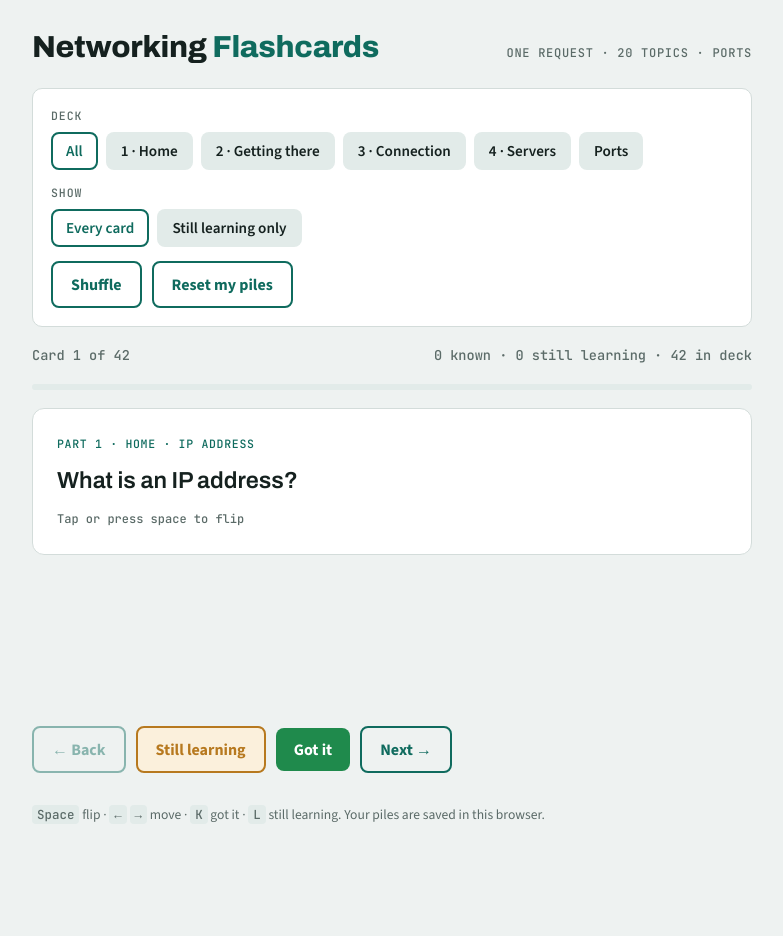
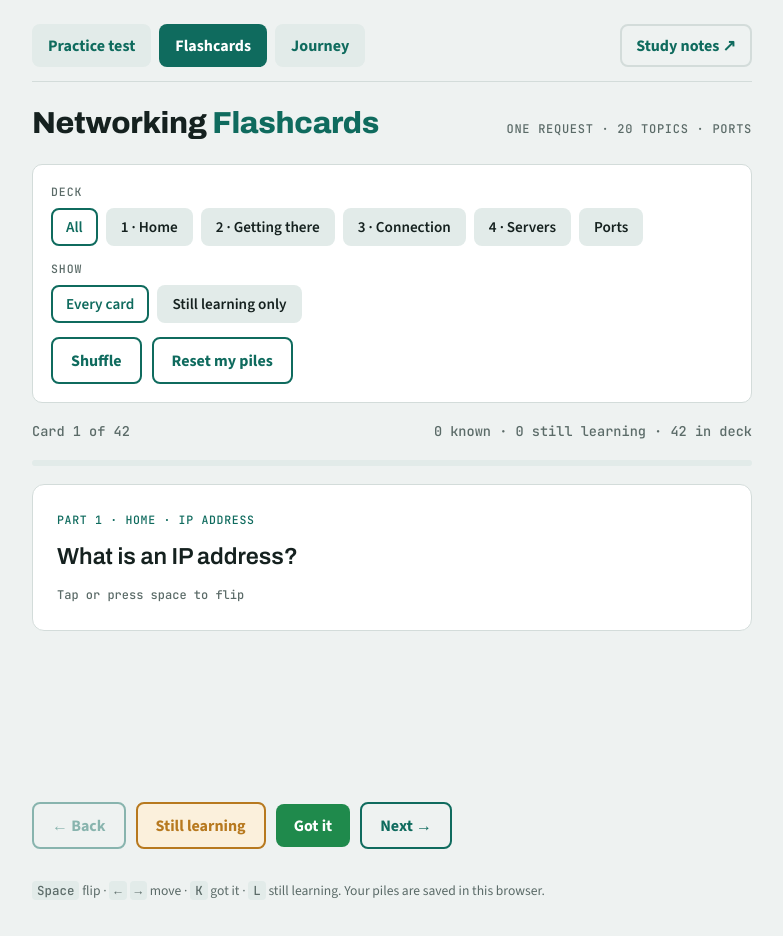
Before and after one commit to jatuatasi/networking-bench, a plain HTML site: page flashcards.html in a window 1280 px wide. Shown: the whole page, without its empty margins (248-1031 px from the left). Before the commit the page ends 886 px from the top, so only its background shows below. Drawn offline with nearby package versions, Linux system fonts and the light colour scheme.

Commit message:
Add files via upload

```diff
--- a/flashcards.html
+++ b/flashcards.html
@@ -1,4 +1,11 @@
-<!doctype html><html><head><meta charset=utf8><meta name=viewport content="width=device-width,initial-scale=1,viewport-fit=cover"><style>:root{color-scheme:light;box-sizing:border-box;padding-top:env(safe-area-inset-top,0px);padding-bottom:env(safe-area-inset-bottom,0px)}html{scroll-padding-top:env(safe-area-inset-top,0px)}body{margin:0;padding:0;font:14px -apple-system,BlinkMacSystemFont,sans-serif;background:#fff;color:#000}img{max-width:100%}[hidden]:not([hidden=until-found i]){display:none!important}</style></head><body>
+<!doctype html><html><head><meta charset=utf8><meta name=viewport content="width=device-width,initial-scale=1,viewport-fit=cover"><style>:root{color-scheme:light;box-sizing:border-box;padding-top:env(safe-area-inset-top,0px);padding-bottom:env(safe-area-inset-bottom,0px)}html{scroll-padding-top:env(safe-area-inset-top,0px)}body{margin:0;padding:0;font:14px -apple-system,BlinkMacSystemFont,sans-serif;background:#fff;color:#000}img{max-width:100%}[hidden]:not([hidden=until-found i]){display:none!important}.topnav{display:flex;flex-wrap:wrap;gap:8px;align-items:center;padding-bottom:14px;border-bottom:1px solid var(--line)}
+.topnav a{font:700 1rem var(--f-body);color:var(--accent);text-decoration:none;padding:9px 14px;border-radius:8px;border:2px solid transparent;background:var(--chip)}
+.topnav a:hover{border-color:var(--accent)}
+.topnav a[aria-current="page"]{background:var(--accent);color:var(--accent-ink)}
+.topnav a:focus-visible{outline:3px solid var(--accent);outline-offset:2px}
+.topnav .notes{margin-left:auto;background:transparent;border-color:var(--line)}
+@media (max-width:560px){.topnav .notes{margin-left:0}}
+</style></head><body>
 <title>Networking Flashcards</title>
 <meta name="claude:viewport-fit-sides" content="cover">
 <link rel="preconnect" href="https://fonts.googleapis.com">
@@ -63,6 +70,7 @@ kbd{font-family:var(--f-mono);font-size:.78rem;background:var(--chip);border-rad
 </style>
 
 <div class="wrap">
+  <nav class="topnav" aria-label="Networking Bench pages"><a href="index.html">Practice test</a><a href="flashcards.html" aria-current="page">Flashcards</a><a href="journey.html">Journey</a><a class="notes" href="https://github.com/jatuatasi/networking-bench/blob/main/NOTES.md">Study notes ↗</a></nav>
   <header>
     <h1>Networking <span>Flashcards</span></h1>
     <div class="tag">One request · 20 topics · ports</div>
```
Also changed, not shown: index.html (+9 -1 lines), journey.html (+9 -1 lines).
